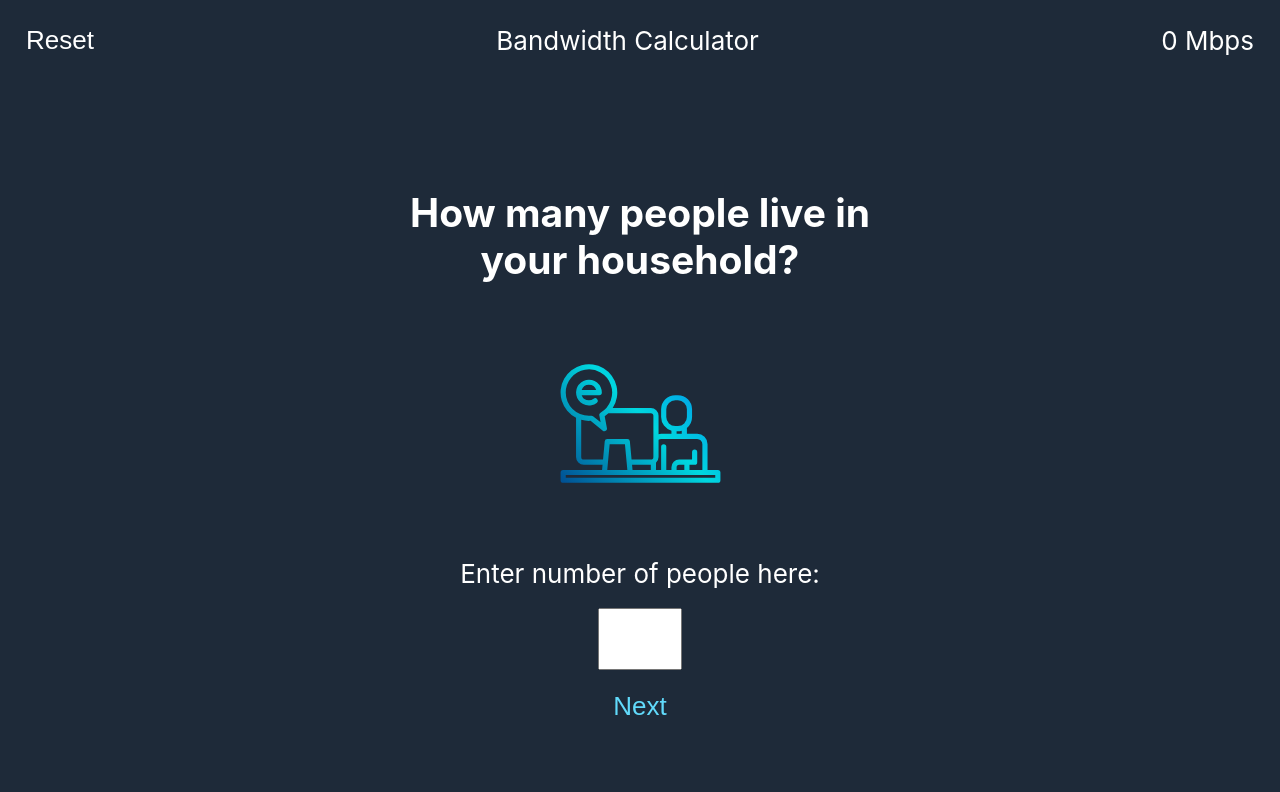
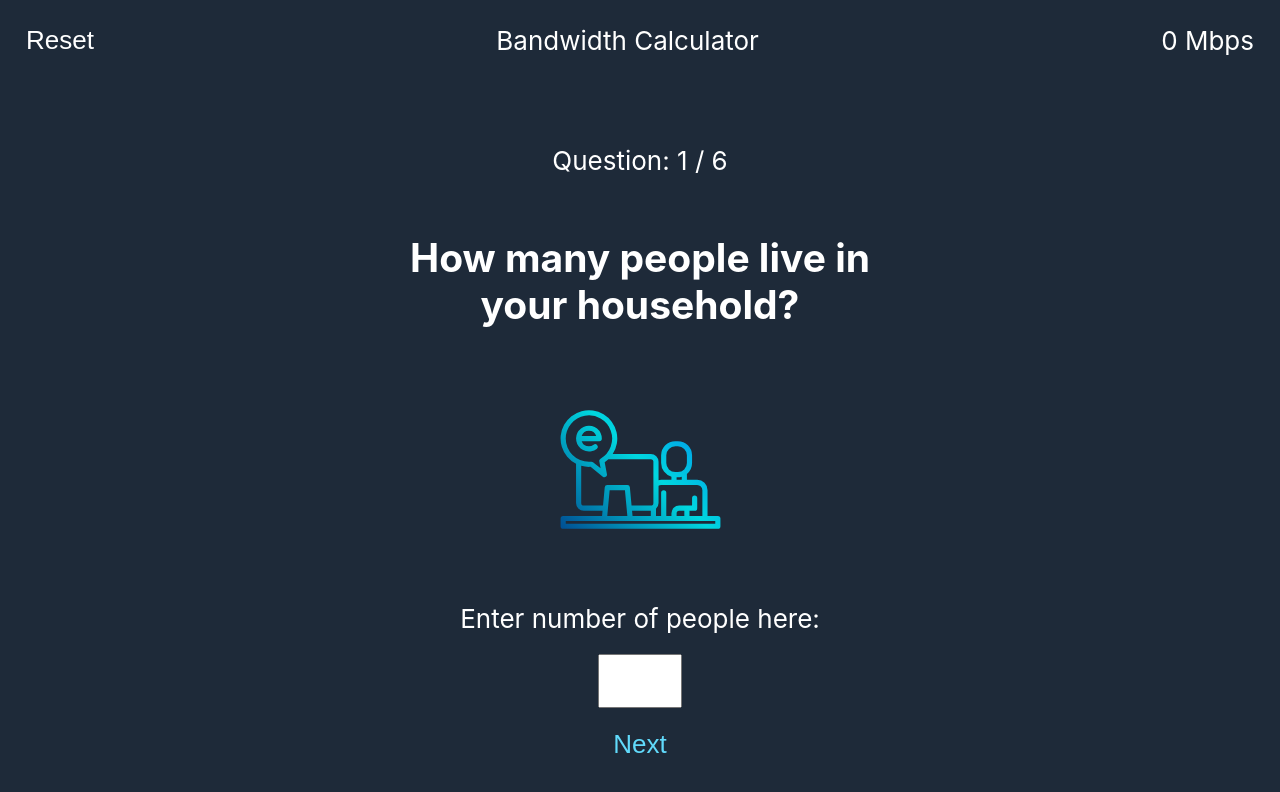
Before and after one commit to nfm808/bandwidth_calc, a React (Create React App) app: page / in a window 1280 px wide. Both pictures are taken after a click on the element "Start". Shown: the top 792 px of the page. Built offline with nearby package versions, Linux system fonts and the light colour scheme.

Commit message:
final of day

```diff
--- a/src/App.css
+++ b/src/App.css
@@ -27,7 +27,7 @@
 
 .BandwidthCalc-input {
 	width: 9ch;
-	line-height: 6ch;
+	line-height: 5ch;
 	padding: 0.5em;
 	margin-bottom: 1.5em;
 	text-align: center;
@@ -68,9 +68,9 @@
 	color: #61dafb;
 }
 
-.BandwidthCalc-button:hover {
+/* .BandwidthCalc-button:hover {
 	color: white;
-}
+} */
 
 .BandwidthCalc-card-image {
 	width: 100%;
--- a/src/App.js
+++ b/src/App.js
@@ -29,7 +29,7 @@ const Quiz = [
 	},
 	{
 		category: "gaming devices",
-		question: "How many gaming consoles or PCs does your household have?",
+		question: "How many gaming consoles and PCs does your household have?",
 		example: "Xbox Series X, PS5, PS4, Nintendo Switch",
 		points: 12,
 	},
@@ -156,6 +156,7 @@ function App({ domElement }) {
 			{!quizActive && !resultsActive && <QuizStart startQuiz={startQuiz} />}
 			{quizActive && (
 				<section className="BadwidthCalc-quiz">
+					<p>Question: {questionIndex + 1} / 6</p>
 					<h2>{Quiz[questionIndex].question}</h2>
 					<div className="Bandwidth-quiz-button-container">
 						<figure className="BandwidthCalc-figure">
```
Also changed, not shown: 1 other file (tests, documents, lock files or other folders).
